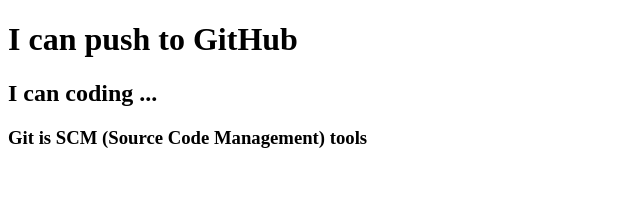
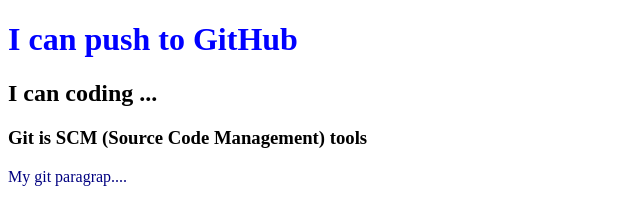
Before and after one commit to rakibulalam9200/My-Third-Repo, a plain HTML site: page index.html in a window 1280 px wide. Shown: the whole page, without its empty margins (0-640 px from the left). Drawn offline with Linux system fonts and the light colour scheme.

Commit message:
color changed

```diff
--- a/index.html
+++ b/index.html
@@ -5,11 +5,12 @@
     <meta http-equiv="X-UA-Compatible" content="IE=edge">
     <meta name="viewport" content="width=device-width, initial-scale=1.0">
     <title>My Third Repo</title>
+    <link rel="stylesheet" href="style.css">
 </head>
 <body>
     <h1>I can push to GitHub</h1>
     <h2>I can coding ...</h2>
     <h3>Git is SCM (Source Code Management) tools</h3>
-
+    <p>My git paragrap....</p>
 </body>
 </html>
--- /dev/null
+++ b/style.css
@@ -0,0 +1,7 @@
+h1
+{
+    color:blue;
+}
+p{
+    color:navy;
+}
```
